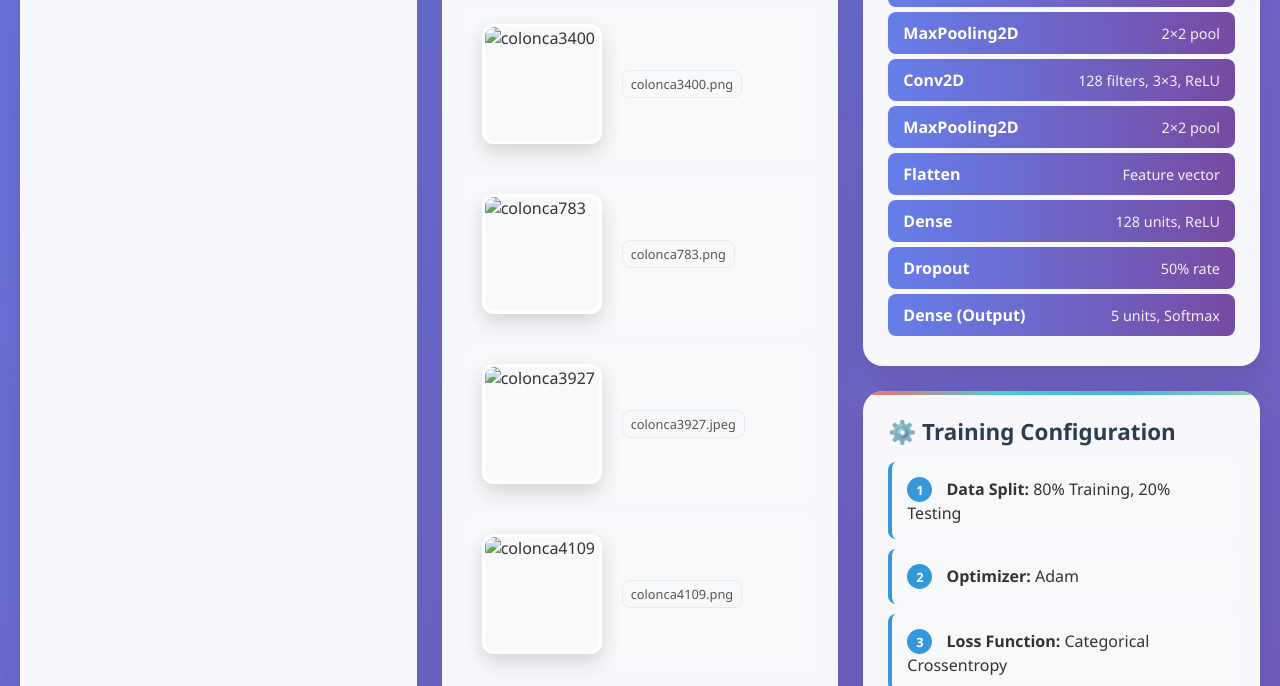
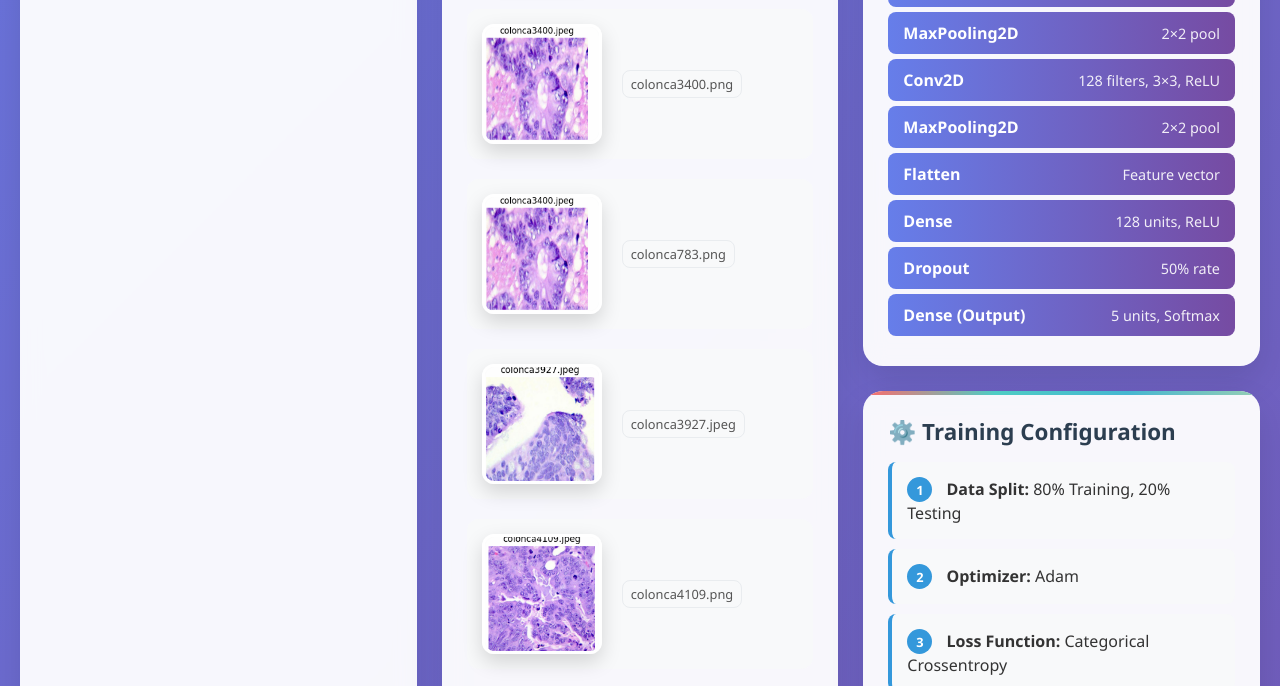
Before and after one commit to mohamedsillahkanu/colon-cancer, a plain HTML site: page index.html in a window 1280 px wide. Shown: the part 1172-1858 px from the top of the page. Drawn offline with nearby package versions, Linux system fonts and the light colour scheme.

Commit message:
Update index.html

```diff
--- a/index.html
+++ b/index.html
@@ -734,19 +734,19 @@
                         <div class="sample-label">colonca673.png</div>
                     </div>
                     <div class="sample-image-container">
-                        <img src="" alt="colonca3400" class="embedded-image">
+                        <img src="colonca3400.png" alt="colonca3400" class="embedded-image">
                         <div class="sample-label">colonca3400.png</div>
                     </div>
                     <div class="sample-image-container">
-                        <img src="" alt="colonca783" class="embedded-image">
+                        <img src="colonca3400.png" alt="colonca783.png" class="embedded-image">
                         <div class="sample-label">colonca783.png</div>
                     </div>
                     <div class="sample-image-container">
-                        <img src="" alt="colonca3927" class="embedded-image">
+                        <img src="colonca3927.png" alt="colonca3927.png" class="embedded-image">
                         <div class="sample-label">colonca3927.jpeg</div>
                     </div>
                     <div class="sample-image-container">
-                        <img src="" alt="colonca4109" class="embedded-image">
+                        <img src="colonca4109.png" alt="colonca4109" class="embedded-image">
                         <div class="sample-label">colonca4109.png</div>
                     </div>
                 </div>
```
